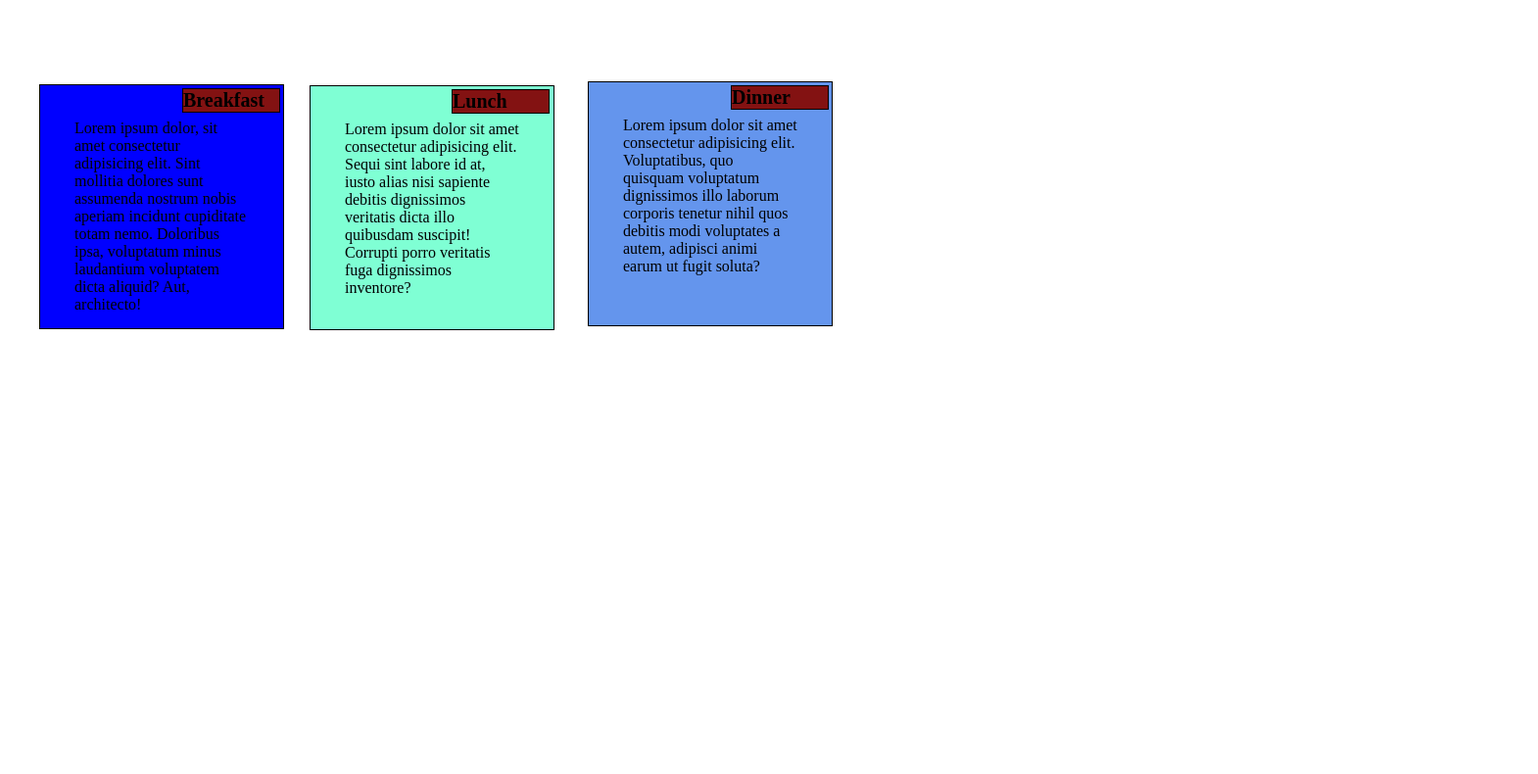
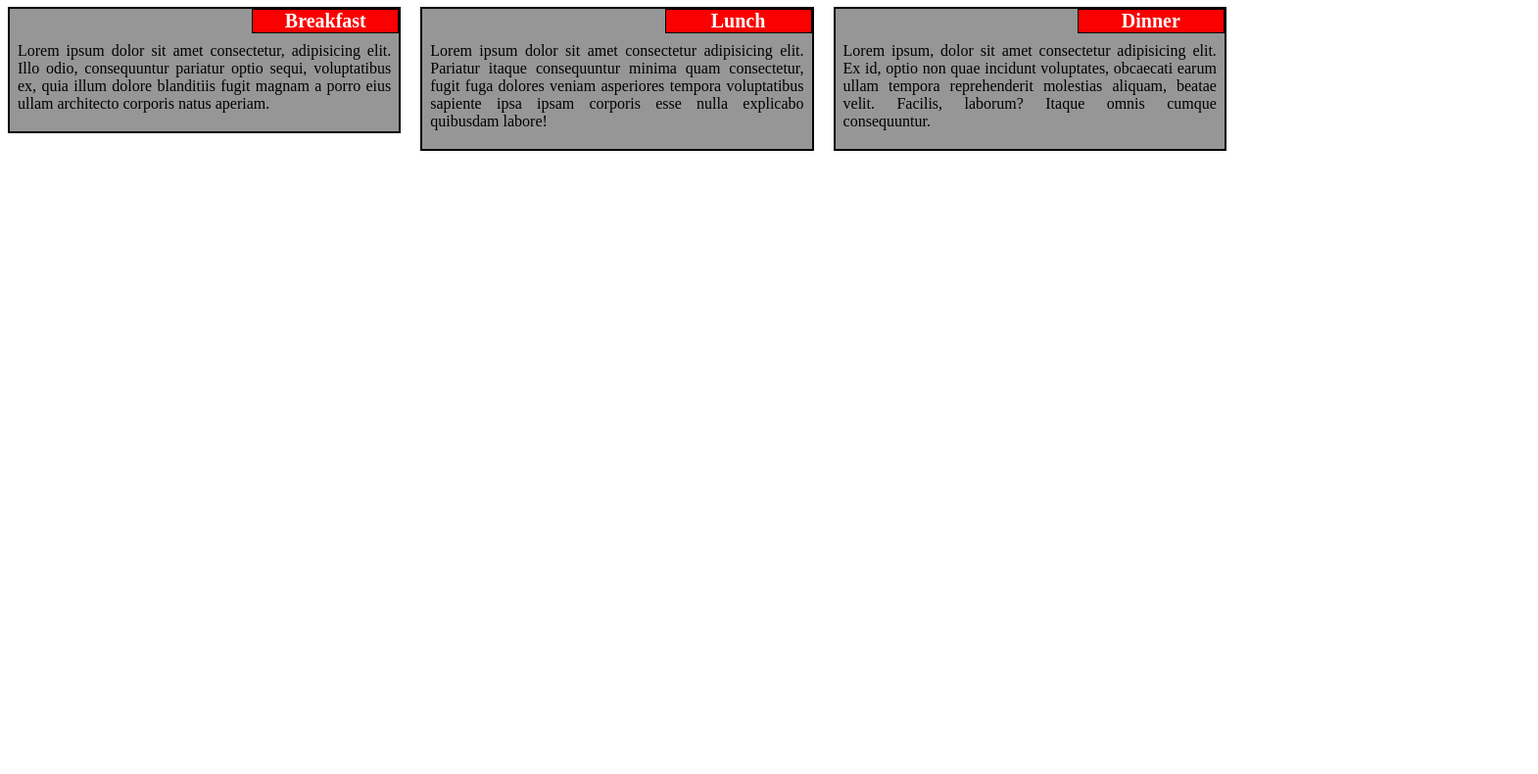
Before and after one commit to stelenchana01/Module2-Solution, a plain HTML site: page index.html in a window 1280 px wide. Shown: the part 92-882 px from the top of the page at 98% size, 1570 px wide, since content can reach past the window. After the commit the page ends 800 px from the top, so only its background shows below. Drawn offline with Linux system fonts and the light colour scheme.

Commit message:
Final Draft

```diff
--- a/index.html
+++ b/index.html
@@ -3,25 +3,45 @@
 
 <head>
     <meta charset="utf-8">
+    <meta name='viewport' content='width=device-width, initial-scale=1'>
     <link rel="stylesheet" href="module2-solution.css">
-    <title>Our Fall Menu</title>
+    <title>Module 2 Solution</title>
 </head>
 
 <body>
     <h1>Our Fall Menu</h1>
-    <div id="box">
-       <h2 id="p1">Breakfast</h2>
-        <p id="box1">Lorem ipsum dolor, sit amet consectetur adipisicing elit. Sint mollitia dolores sunt assumenda
-            nostrum nobis aperiam incidunt cupiditate totam nemo. Doloribus ipsa, voluptatum minus laudantium voluptatem
-            dicta aliquid? Aut, architecto!</p>
-       <h3 id="p2">Lunch</h3>
-        <p id="box2">Lorem ipsum dolor sit amet consectetur adipisicing elit. Sequi sint labore id at, iusto alias nisi
-            sapiente debitis dignissimos veritatis dicta illo quibusdam suscipit! Corrupti porro veritatis fuga
-            dignissimos inventore?</p>
-       <h4 id="p3">Dinner</h4>
-        <p id="box3">Lorem ipsum dolor sit amet consectetur adipisicing elit. Voluptatibus, quo quisquam voluptatum
-            dignissimos illo laborum corporis tenetur nihil quos debitis modi voluptates a autem, adipisci animi earum
-            ut fugit soluta?</p>
+    <div class="row">
+        <div class="col-lg-4 col-md-6 sx-12">
+            <div class="section">
+
+                <span id="h2">Breakfast</span>
+                <p>Lorem ipsum dolor sit amet consectetur, adipisicing elit. Illo odio, consequuntur pariatur optio
+                    sequi, voluptatibus ex, quia illum dolore blanditiis fugit magnam a porro eius ullam architecto
+                    corporis natus aperiam.</p>
+            </div>
+        </div>
+    </div>
+    <div class="row">
+        <div class="col-lg-4 col-md-6 sx-12">
+            <div class="section">
+
+                <span id="h2">Lunch</span>
+                <p>Lorem ipsum dolor sit amet consectetur adipisicing elit. Pariatur itaque consequuntur minima quam
+                    consectetur, fugit fuga dolores veniam asperiores tempora voluptatibus sapiente ipsa ipsam corporis
+                    esse nulla explicabo quibusdam labore!</p>
+            </div>
+        </div>
+    </div>
+    <div class="row">
+        <div class="col-lg-4 col-md-6 sx-12">
+            <div class="section">
+
+                <span id="h2">Dinner</span>
+                <p>Lorem ipsum, dolor sit amet consectetur adipisicing elit. Ex id, optio non quae incidunt voluptates,
+                    obcaecati earum ullam tempora reprehenderit molestias aliquam, beatae velit. Facilis, laborum?
+                    Itaque omnis cumque consequuntur.</p>
+            </div>
+        </div>
     </div>
 </body>
 
--- a/module2-solution.css
+++ b/module2-solution.css
@@ -1,83 +1,86 @@
 * {
     box-sizing: border-box;
-    margin: 0px;
-    padding: 0px;
     }
- h1{
-     margin-bottom: 15px;
+
+    h1 {
+        font-size: 27px;
+        font-family: Georgia serif;
+        text-align: center;
+        color: rgb(0, 0, 0);
+        margin-bottom: 30px;
+    }
+
+    p {
+        padding: 15px 5px 0px 5px;
+        font-family: Georgia sans-serif;
+        font-size: 16px;
         position: relative;
-     top: 40px;
-     left: 290px;
+    }
 
+    .section {
+        background-color: rgb(150, 150, 150);
+        border: 2px solid black;
+        margin-top: 20px;
+        margin-right: 20px;
+        padding: 3px;
+        text-align: justify;
+        position: relative;
     }
-#box {
-    position: relative;
-    top: 100px;
-    left: 20px;
 
+    span {
+        font-size: 20px;
+        width: 150px;
+        border: 1px solid black;
+        font-weight: bold;
+        text-align: center;
+        float: right; top :0; right: 0; margin: 0;
+        position: absolute;
+    }
+    #h1 {
+        background-color: rgb(250, 150, 150);
+        color: rgb(0, 0, 0);
+    }
+    #h2 {
+        background-color: rgb(250, 0, 0);
+        color: rgb(250, 250, 250);
+    }
+    #h3 {
+        background-color: rgb(200, 200, 100);
+        color: rgb(0, 0, 0);
+    }
+    }
 
+    .row {
+        width: 100%;
     }
-p {
-    width: 250px;
-    height: 250px;
-    border: 1px solid black;
-    margin-bottom: 15px;
-    ;
+
+    /* Desktop PC view */
+
+    @media (min-width: 992px) {
+
+    .col-lg-4 {
+        width: 33.33%;
+        float: left;
         }
-#box1 {
-    background-color: blue;
-   padding: 35px;
-   position: relative;
-   left: 20px;
+    }
 
+    /* Tablet PC view */
+    @media (min-width: 768px) and (max-width: 991px) {
 
+    .col-md-6 {
+        width: 50%;
+        float: left;
     }
-#box2 {
-    background-color: aquamarine;
-    padding: 35px;
-    position: relative;
-    bottom: 290px;
-    left: 296px;
+    .col-md-12 {
+        width: 100%;
+        float: left;
+    }
+    }
+    /* Cell phone view */
+    @media (max-width: 767px)  {
 
+    .col-sx-12 {
+        float: left;
+        width: 100%;
     }
-#box3 {
-    background-color: cornflowerblue;
-    padding: 35px;
-    position: relative;
-    bottom: 585px;
-    left: 580px;
     }
-#p1 {
-    background-color: rgb(131, 18, 18);
-    z-index: 1;
-    font-size: 20px;
-    margin: 1px;
-    border: 1px solid black;
-    width: 100px;
-    position: relative;
-    left: 165px;
-    top: 30px;
-
-}
-#p2 {
-    background-color: rgb(131, 18, 18) ;
-    z-index: 1;
-    font-size: 20px;
-    margin: 1px;
-    border: 1px solid black;
-    width: 100px;
-    position: relative;
-    bottom: 260px;
-    left: 440px;
-}
-#p3 {
-    background-color: rgb(131, 18, 18);
-    z-index: 1;
-    font-size: 20px;
-    margin: 1px;
-    border: 1px solid black;
-    width: 100px;
-    position: relative;
-    bottom: 555px;
-    left: 725px;
-}
```
Lines whose indentation alone changed are shown as unchanged.
